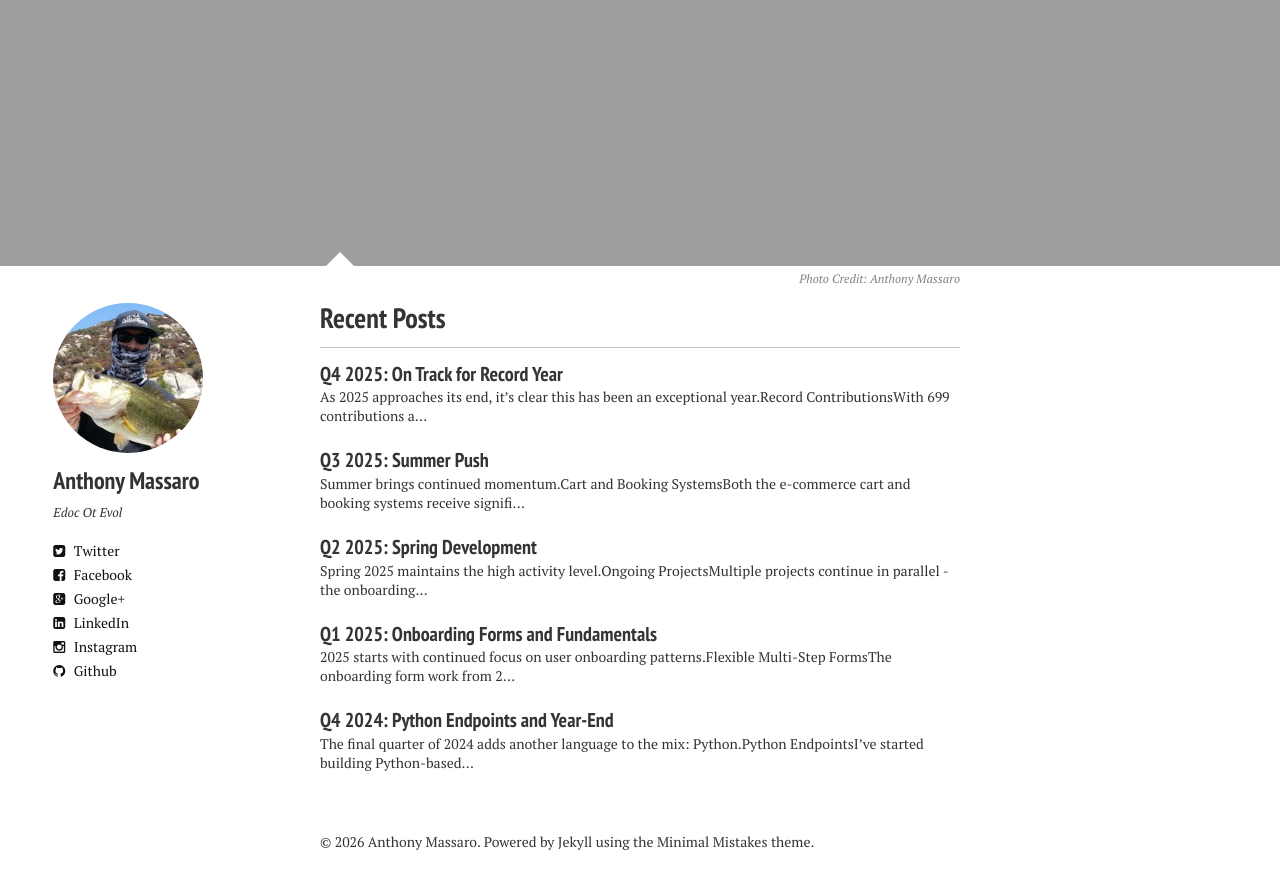
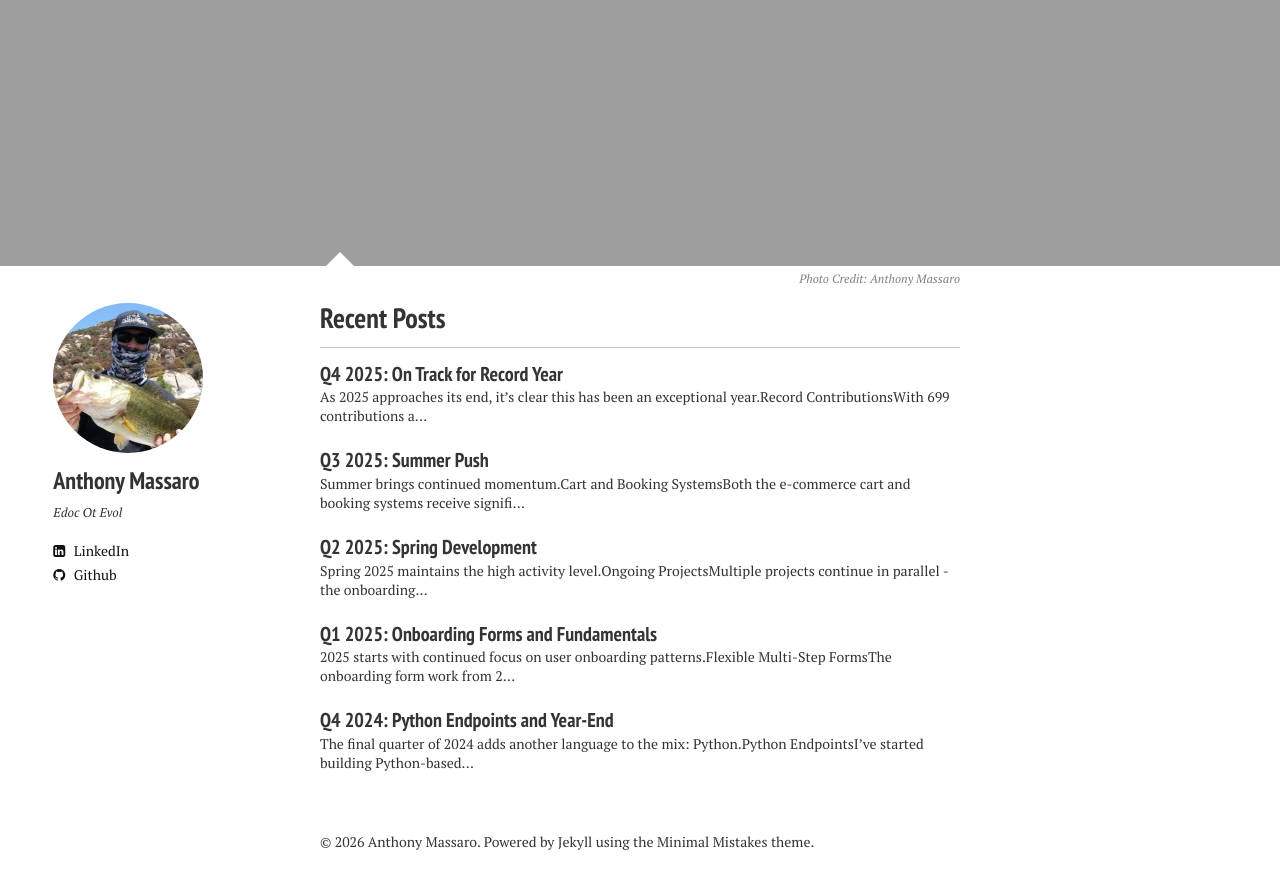
Before and after one commit to amassaro/amassaro.github.io, a Jekyll site: the page built from index.md, in a window 1280 px wide and 900 px high, scrolled down 762 px. Shown: the top 889 px of the window. Built offline with Jekyll 4.4.1, drawn with Linux system fonts in a browser that asks for light colours; nearby versions of some CDN libraries; some of the changed lines change nothing that is shown.

Commit message:
remove socials

```diff
--- a/_config.yml
+++ b/_config.yml
@@ -11,12 +11,12 @@ owner:
   bio:            "Edoc Ot Evol"
   email:          amassaro78@gmail.com
   # Social networking links are used in author-bio sidebar. Update and remove as you like.
-  twitter: AnthonyMassaro
-  facebook: massaro.anthony
+  twitter:
+  facebook:
   github: amassaro
   stackoverflow:
   linkedin: anthonymassaro
-  instagram: nicedreams242
+  instagram:
   lastfm:
   tumblr:
   pinterest:
@@ -24,7 +24,7 @@ owner:
   steam:
   dribbble:
   # For Google Authorship https://plus.google.com/authorship
-  google_plus: AnthonyMassaro
+  google_plus:
 
 # Analytics and webmaster tools stuff goes here
 google_analytics:
```
